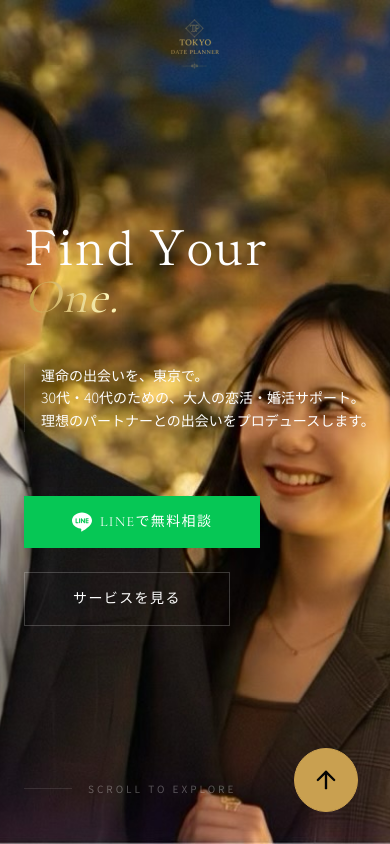
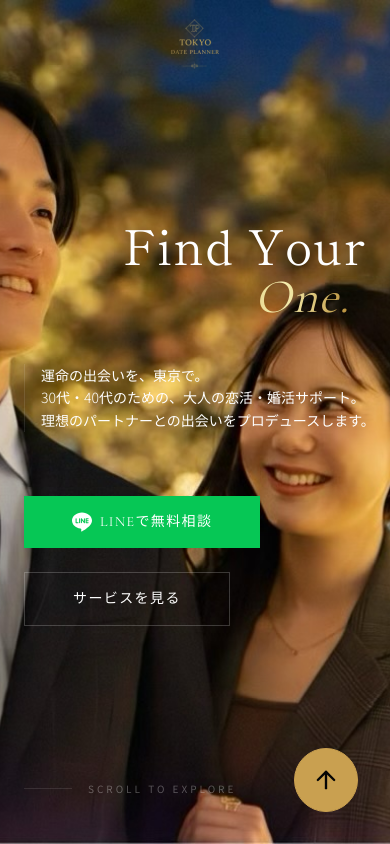
Before and after one commit to kawabata1111/TOKYO-DATE-PLANNER, a React (Vite) app: page / in a window 390 px wide. Shown: the top 844 px of the page. Built offline with nearby package versions, Linux system fonts and the light colour scheme.

Commit message:
Hero: モバイルでFind Your One.を右寄せ

```diff
--- a/components/home/Hero.tsx
+++ b/components/home/Hero.tsx
@@ -85,7 +85,7 @@ export const Hero: React.FC = () => {
             initial={{ opacity: 0 }}
             animate={{ opacity: 1 }}
             transition={{ duration: 1, delay: 0.4 }}
-            className="text-5xl md:text-7xl lg:text-8xl font-serif text-white leading-[1.1] mb-10 tracking-wide"
+            className="text-5xl md:text-7xl lg:text-8xl font-serif text-white leading-[1.1] mb-10 tracking-wide text-right md:text-left"
           >
             <span className="block overflow-hidden">
               <motion.span
```
